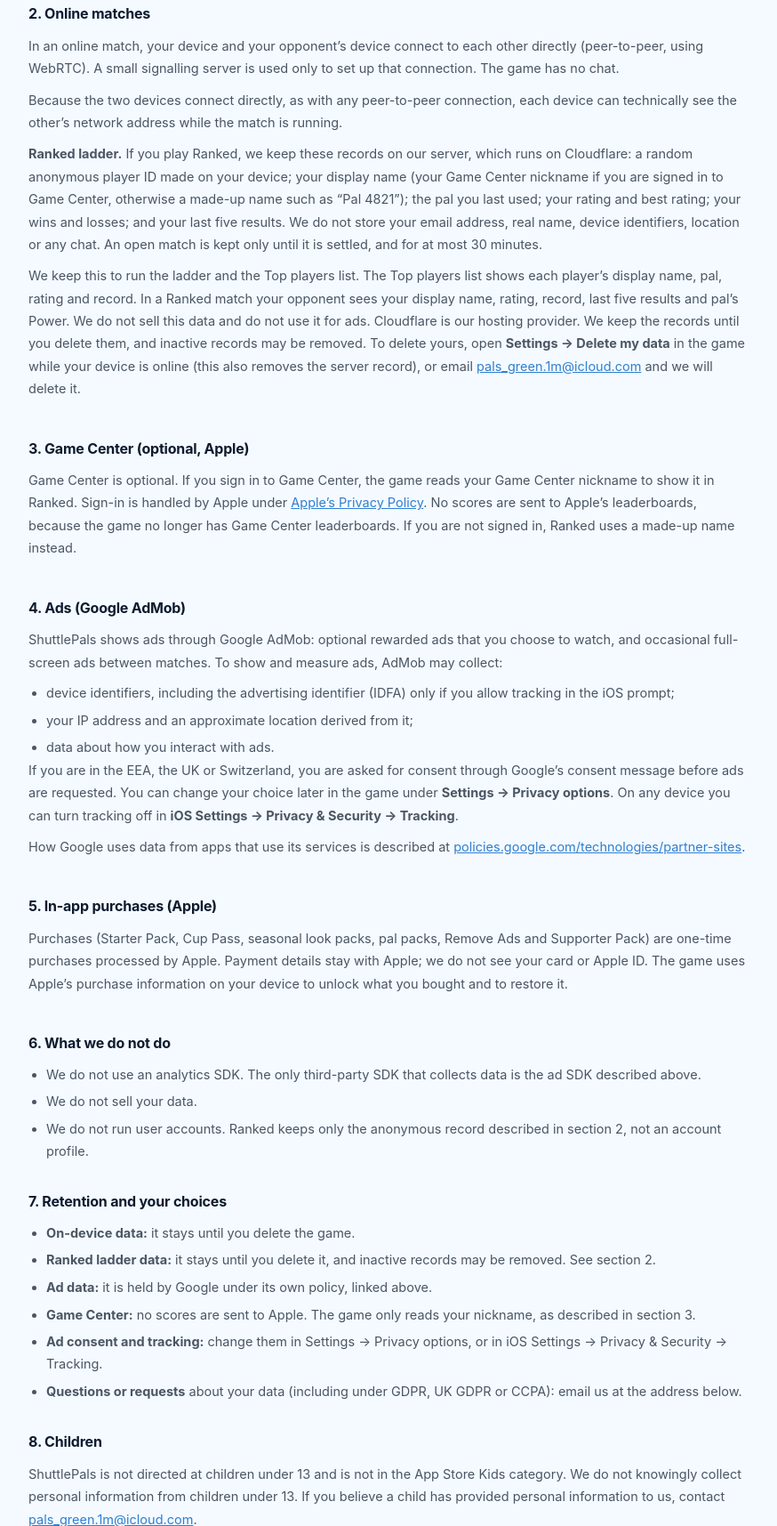
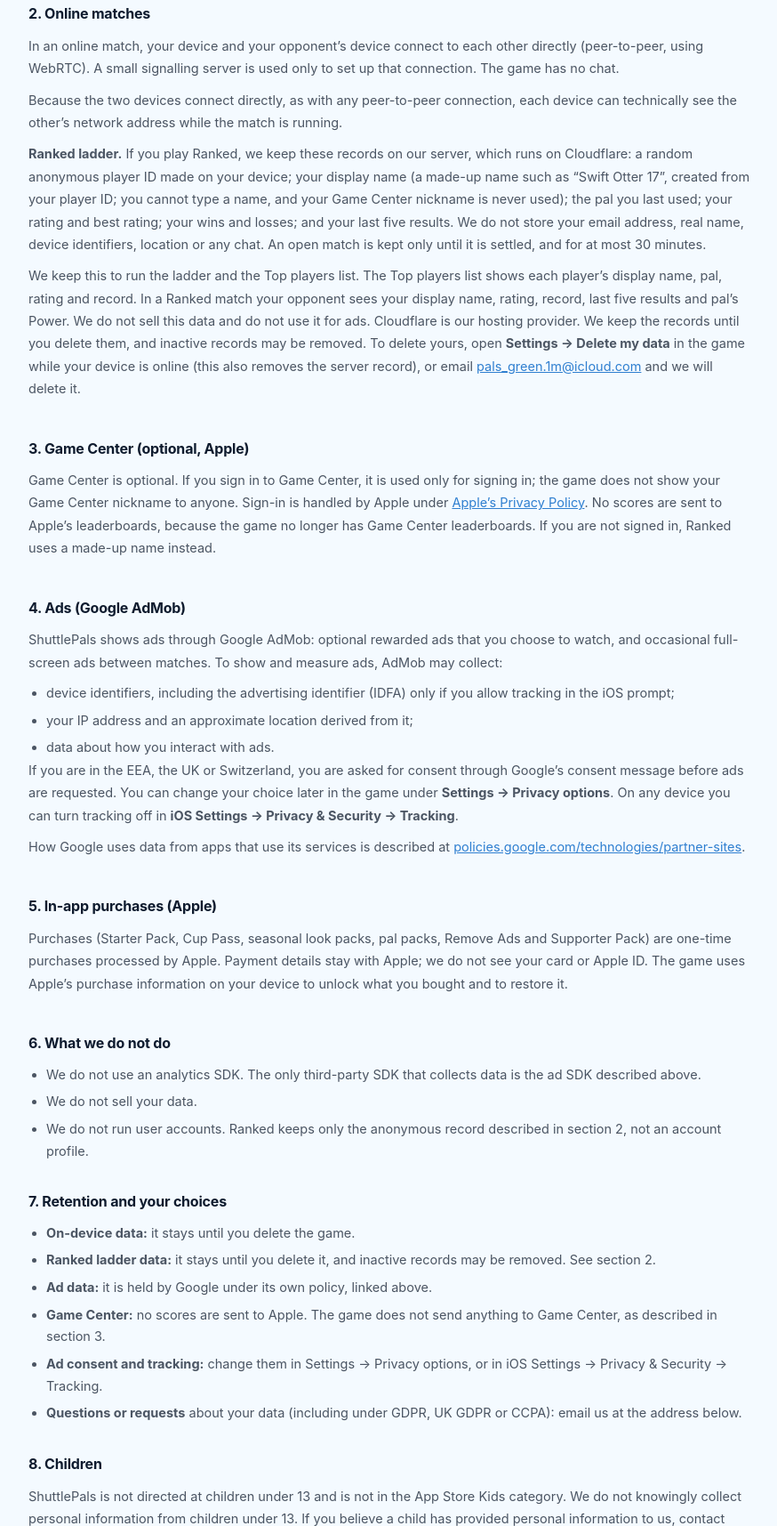
Before and after one commit to nemostation90/app-support, a plain HTML site: page apps/shuttlepals/index.html in a window 1280 px wide. Shown: the part 2794-4509 px from the top of the page at 89% size, without its empty margins (202-1076 px from the left). Drawn offline with Linux system fonts and the light colour scheme.

Commit message:
shuttlepals: Ranked shows made-up names only (Game Center nicknames are never shown)
Co-Authored-By: Claude Opus 5.5 <noreply@anthropic.com>

```diff
--- a/apps/shuttlepals/index.html
+++ b/apps/shuttlepals/index.html
@@ -412,7 +412,7 @@
             <span class="faq-icon"><svg width="16" height="16" fill="none" stroke="currentColor" stroke-width="2.5" viewBox="0 0 24 24"><polyline points="6 9 12 15 18 9"/></svg></span>
           </button>
           <div class="faq-body">
-            <p>No. Game Center is optional. It is only used for signing in and for the nickname shown in Ranked. The game has no Game Center leaderboards any more, and no scores are sent to Apple. If you are not signed in, Ranked uses a made-up name such as &ldquo;Pal 4821&rdquo;, and the game works the same way.</p>
+            <p>No. Game Center is optional. It is only used for signing in. Your Game Center nickname is never shown to other players. The game has no Game Center leaderboards any more, and no scores are sent to Apple. In Ranked everyone appears under a made-up name such as &ldquo;Swift Otter 17&rdquo;, signed in or not, and the game works the same way.</p>
           </div>
         </div>
 
@@ -475,13 +475,13 @@
           <h3>2. Online matches</h3>
           <p>In an online match, your device and your opponent&rsquo;s device connect to each other directly (peer-to-peer, using WebRTC). A small signalling server is used only to set up that connection. The game has no chat.</p>
           <p>Because the two devices connect directly, as with any peer-to-peer connection, each device can technically see the other&rsquo;s network address while the match is running.</p>
-          <p><strong>Ranked ladder.</strong> If you play Ranked, we keep these records on our server, which runs on Cloudflare: a random anonymous player ID made on your device; your display name (your Game Center nickname if you are signed in to Game Center, otherwise a made-up name such as &ldquo;Pal 4821&rdquo;); the pal you last used; your rating and best rating; your wins and losses; and your last five results. We do not store your email address, real name, device identifiers, location or any chat. An open match is kept only until it is settled, and for at most 30 minutes.</p>
+          <p><strong>Ranked ladder.</strong> If you play Ranked, we keep these records on our server, which runs on Cloudflare: a random anonymous player ID made on your device; your display name (a made-up name such as &ldquo;Swift Otter 17&rdquo;, created from your player ID; you cannot type a name, and your Game Center nickname is never used); the pal you last used; your rating and best rating; your wins and losses; and your last five results. We do not store your email address, real name, device identifiers, location or any chat. An open match is kept only until it is settled, and for at most 30 minutes.</p>
           <p>We keep this to run the ladder and the Top players list. The Top players list shows each player&rsquo;s display name, pal, rating and record. In a Ranked match your opponent sees your display name, rating, record, last five results and pal&rsquo;s Power. We do not sell this data and do not use it for ads. Cloudflare is our hosting provider. We keep the records until you delete them, and inactive records may be removed. To delete yours, open <strong>Settings &rarr; Delete my data</strong> in the game while your device is online (this also removes the server record), or email <a href="mailto:pals_green.1m@icloud.com">pals_green.1m@icloud.com</a> and we will delete it.</p>
         </div>
 
         <div>
           <h3>3. Game Center (optional, Apple)</h3>
-          <p>Game Center is optional. If you sign in to Game Center, the game reads your Game Center nickname to show it in Ranked. Sign-in is handled by Apple under <a href="https://www.apple.com/legal/privacy/" target="_blank" rel="noopener">Apple&rsquo;s Privacy Policy</a>. No scores are sent to Apple&rsquo;s leaderboards, because the game no longer has Game Center leaderboards. If you are not signed in, Ranked uses a made-up name instead.</p>
+          <p>Game Center is optional. If you sign in to Game Center, it is used only for signing in; the game does not show your Game Center nickname to anyone. Sign-in is handled by Apple under <a href="https://www.apple.com/legal/privacy/" target="_blank" rel="noopener">Apple&rsquo;s Privacy Policy</a>. No scores are sent to Apple&rsquo;s leaderboards, because the game no longer has Game Center leaderboards. If you are not signed in, Ranked uses a made-up name instead.</p>
         </div>
 
         <div>
@@ -516,7 +516,7 @@
             <li><strong>On-device data:</strong> it stays until you delete the game.</li>
             <li><strong>Ranked ladder data:</strong> it stays until you delete it, and inactive records may be removed. See section 2.</li>
             <li><strong>Ad data:</strong> it is held by Google under its own policy, linked above.</li>
-            <li><strong>Game Center:</strong> no scores are sent to Apple. The game only reads your nickname, as described in section 3.</li>
+            <li><strong>Game Center:</strong> no scores are sent to Apple. The game does not send anything to Game Center, as described in section 3.</li>
             <li><strong>Ad consent and tracking:</strong> change them in Settings &rarr; Privacy options, or in iOS Settings &rarr; Privacy &amp; Security &rarr; Tracking.</li>
             <li><strong>Questions or requests</strong> about your data (including under GDPR, UK GDPR or CCPA): email us at the address below.</li>
           </ul>
```
